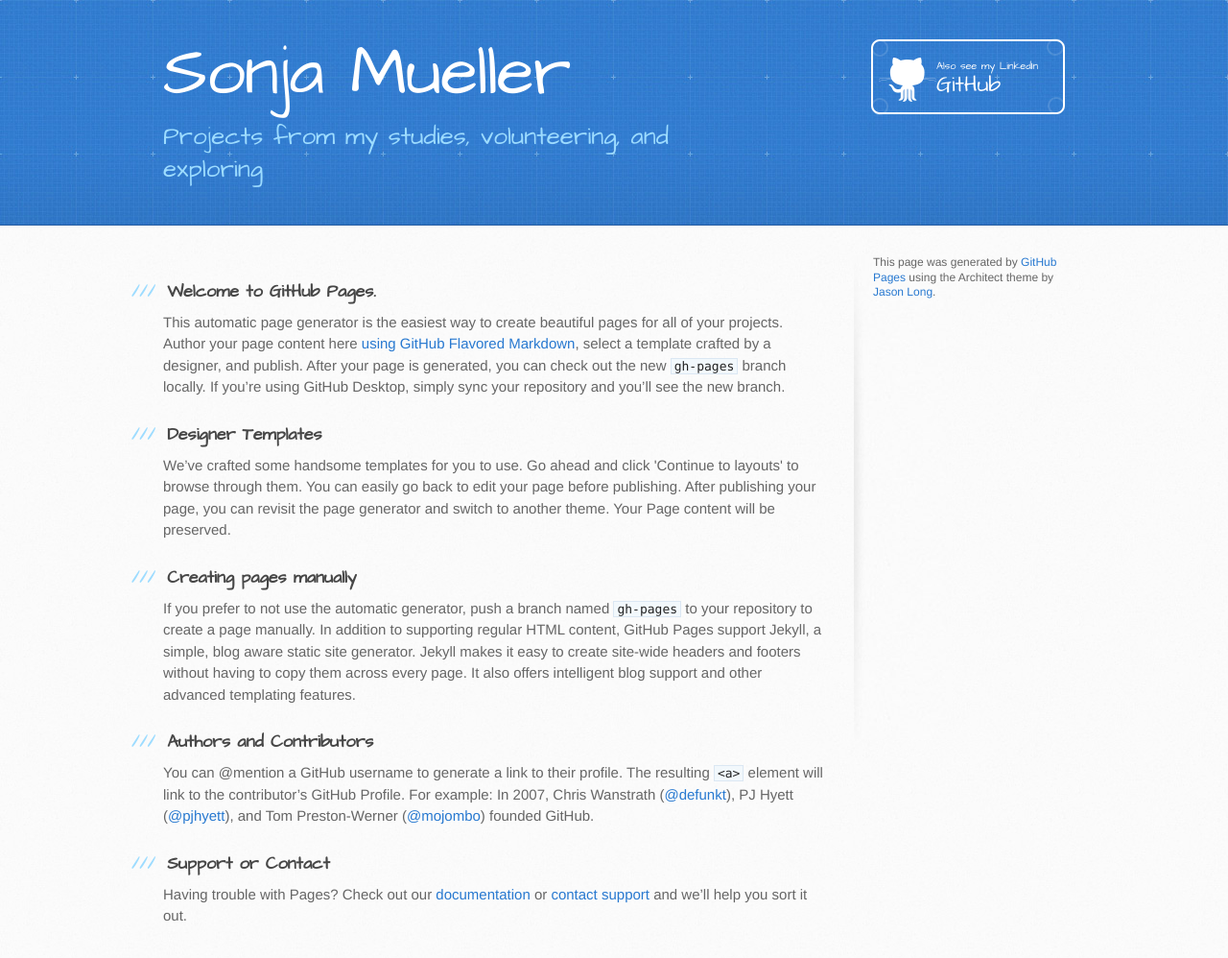
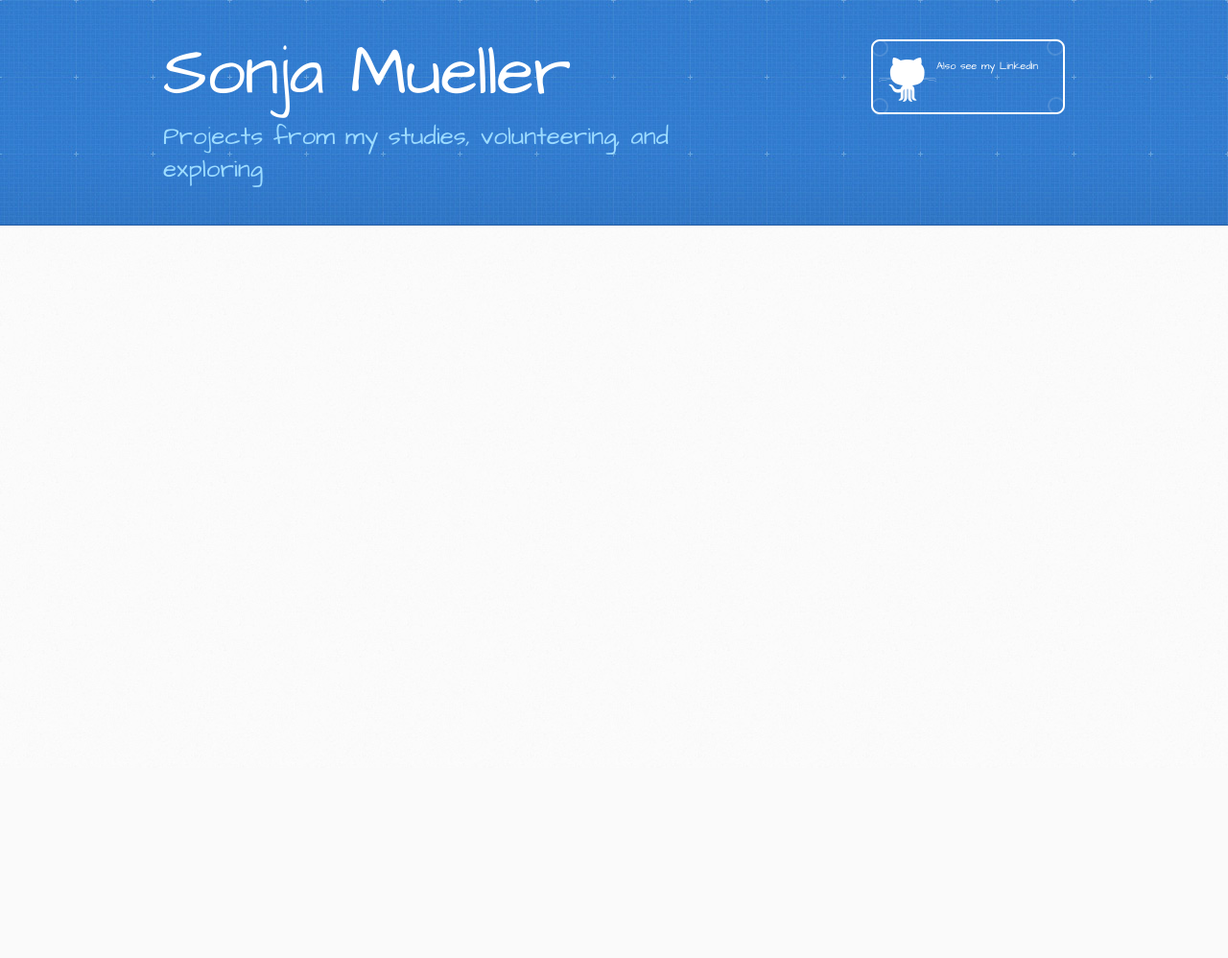
Before and after one commit to SonjaAM/SonjaAM.github.io, a plain HTML site: page index.html in a window 1280 px wide. Shown: the whole page at 96% size. After the commit the page ends 800 px from the top, so only its background shows below. Drawn offline with Linux system fonts and the light colour scheme.

Commit message:
Update index.html

```diff
--- a/index.html
+++ b/index.html
@@ -21,45 +21,15 @@
       <div class="inner">
         <h1>Sonja Mueller</h1>
         <h2> Projects from my studies, volunteering, and exploring</h2>
-        <a href="https://www.linkedin.com/in/sonja-mueller-58730680" class="button"><small>Also see my LinkedIn</small> GitHub</a>
+        <a href="https://www.linkedin.com/in/sonja-mueller-58730680" class="button"><small>Also see my LinkedIn</small> </a>
       </div>
     </header>
 
     <div id="content-wrapper">
       <div class="inner clearfix">
         <section id="main-content">
-          <h3>
-<a id="welcome-to-github-pages" class="anchor" href="#welcome-to-github-pages" aria-hidden="true"><span aria-hidden="true" class="octicon octicon-link"></span></a>Welcome to GitHub Pages.</h3>
-
-<p>This automatic page generator is the easiest way to create beautiful pages for all of your projects. Author your page content here <a href="https://guides.github.com/features/mastering-markdown/">using GitHub Flavored Markdown</a>, select a template crafted by a designer, and publish. After your page is generated, you can check out the new <code>gh-pages</code> branch locally. If you’re using GitHub Desktop, simply sync your repository and you’ll see the new branch.</p>
-
-<h3>
-<a id="designer-templates" class="anchor" href="#designer-templates" aria-hidden="true"><span aria-hidden="true" class="octicon octicon-link"></span></a>Designer Templates</h3>
-
-<p>We’ve crafted some handsome templates for you to use. Go ahead and click 'Continue to layouts' to browse through them. You can easily go back to edit your page before publishing. After publishing your page, you can revisit the page generator and switch to another theme. Your Page content will be preserved.</p>
-
-<h3>
-<a id="creating-pages-manually" class="anchor" href="#creating-pages-manually" aria-hidden="true"><span aria-hidden="true" class="octicon octicon-link"></span></a>Creating pages manually</h3>
-
-<p>If you prefer to not use the automatic generator, push a branch named <code>gh-pages</code> to your repository to create a page manually. In addition to supporting regular HTML content, GitHub Pages support Jekyll, a simple, blog aware static site generator. Jekyll makes it easy to create site-wide headers and footers without having to copy them across every page. It also offers intelligent blog support and other advanced templating features.</p>
-
-<h3>
-<a id="authors-and-contributors" class="anchor" href="#authors-and-contributors" aria-hidden="true"><span aria-hidden="true" class="octicon octicon-link"></span></a>Authors and Contributors</h3>
-
-<p>You can @mention a GitHub username to generate a link to their profile. The resulting <code>&lt;a&gt;</code> element will link to the contributor’s GitHub Profile. For example: In 2007, Chris Wanstrath (<a href="https://github.com/defunkt" class="user-mention">@defunkt</a>), PJ Hyett (<a href="https://github.com/pjhyett" class="user-mention">@pjhyett</a>), and Tom Preston-Werner (<a href="https://github.com/mojombo" class="user-mention">@mojombo</a>) founded GitHub.</p>
-
-<h3>
-<a id="support-or-contact" class="anchor" href="#support-or-contact" aria-hidden="true"><span aria-hidden="true" class="octicon octicon-link"></span></a>Support or Contact</h3>
-
-<p>Having trouble with Pages? Check out our <a href="https://help.github.com/pages">documentation</a> or <a href="https://github.com/contact">contact support</a> and we’ll help you sort it out.</p>
         </section>
-
-        <aside id="sidebar">
-
-
-          <p>This page was generated by <a href="https://pages.github.com">GitHub Pages</a> using the Architect theme by <a href="https://twitter.com/jasonlong">Jason Long</a>.</p>
-        </aside>
-      </div>
+          </div>
     </div>
 
 
```
